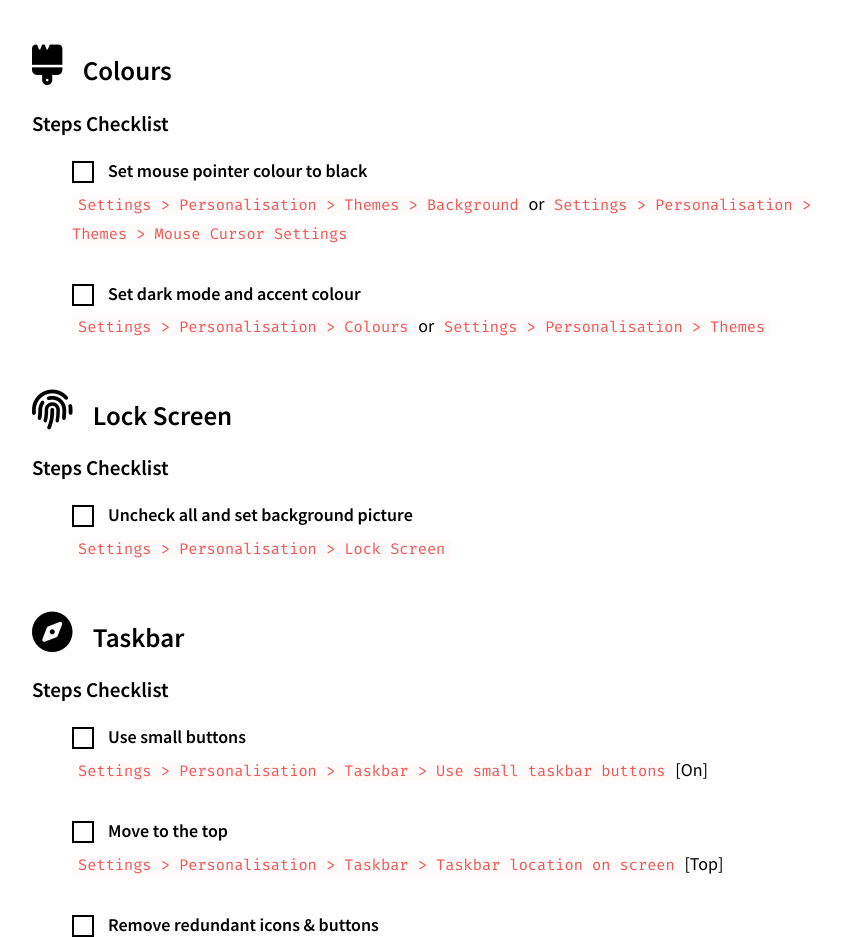
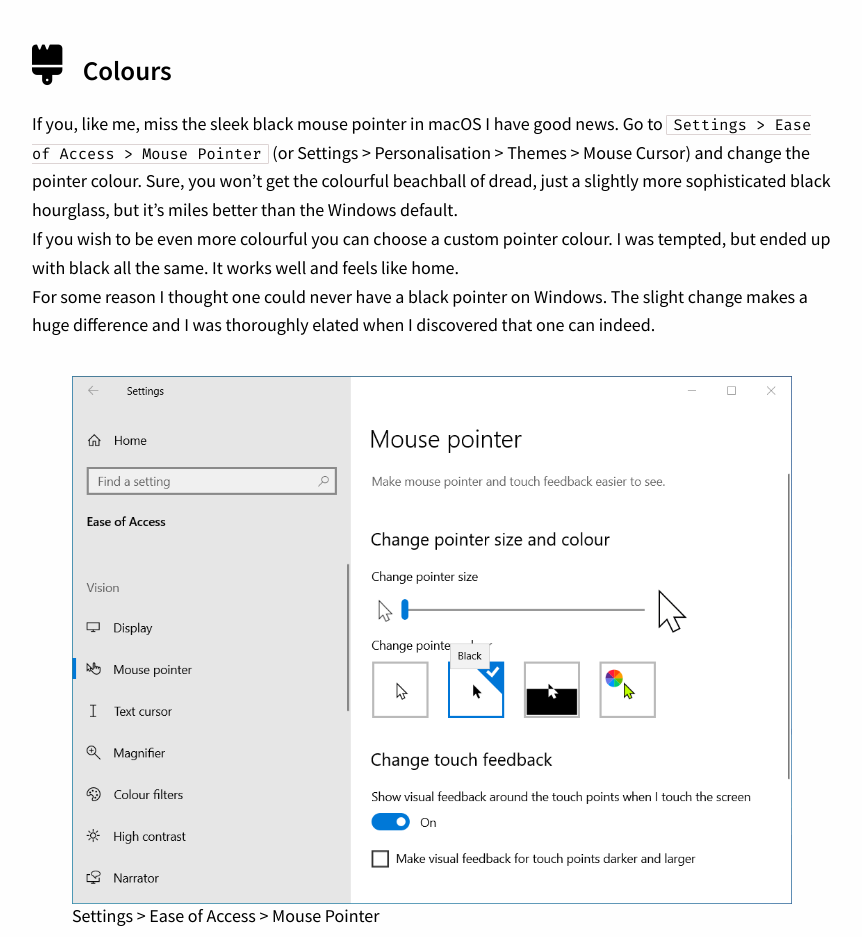
Before and after one commit to magicandcode/magicandcode, a plain HTML site: page unwilling-user/appearance/index.html in a window 1280 px wide. Shown: the part 5774-6711 px from the top of the page, without its empty margins (208-1070 px from the left). Drawn offline with Linux system fonts and the light colour scheme; a web font is replaced by a local one.

Commit message:
Add mouse cursor content

```diff
--- a/unwilling-user/appearance/index.html
+++ b/unwilling-user/appearance/index.html
@@ -122,6 +122,15 @@
                 </section>
                 <section class="appearance__section">
                     <h2 class="article-section-title"><i class="fas fa-brush section__symbol"></i>Colours</h2>
+                    <p>
+                        If you, like me, miss the sleek black mouse pointer in macOS I have good news. Go to <span class="path">Settings > Ease of Access > Mouse Pointer</span> (or <span>Settings > Personalisation > Themes > Mouse Cursor</span>) and change the pointer colour. Sure, you won’t get the colourful beachball of dread, just a slightly more sophisticated black hourglass, but it’s miles better than the Windows default.<br>
+                        If you wish to be even more colourful you can choose a custom pointer colour. I was tempted, but ended up with black all the same. It works well and feels like home.<br>
+                        For some reason I thought one could never have a black pointer on Windows. The slight change makes a huge difference and I was thoroughly elated when I discovered that one can indeed.
+                    </p>
+                    <figure class="appearance__fig">
+                        <img class="double-img" src="./img/settings-ease-of-access-mouse-pointer.png" alt="Settings > Ease of Access > Mouse Pointer" srcset="">
+                        <figcaption>Settings > Ease of Access > Mouse Pointer</figcaption>
+                    </figure>
                     <h3>Steps Checklist</h3>
                     <ul class="appearance__checklist">
                         <li class="appearance__checklist__item">
```
Also changed, not shown: unwilling-user/appearance/img/settings-ease-of-access-mouse-pointer.png (added).
